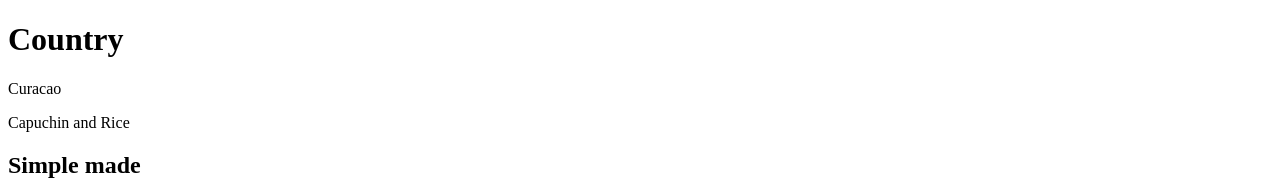
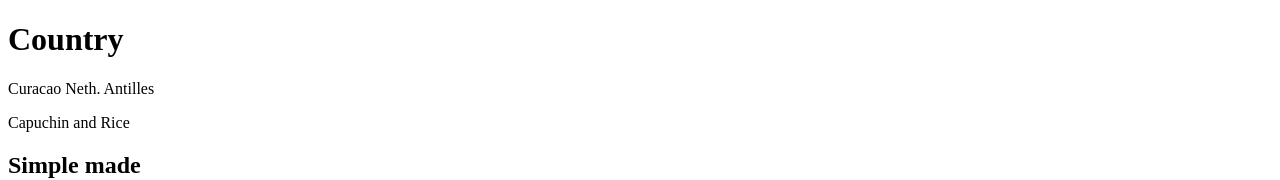
Before and after one commit to Born2505/WebDev, a plain HTML site: page homework.html in a window 1280 px wide. Shown: the top 180 px of the page. Drawn offline with Linux system fonts and the light colour scheme.

Commit message:
Domain added

```diff
--- a/homework.html
+++ b/homework.html
@@ -6,7 +6,7 @@
     <title>Homework</title>
 </head>
 <h1>Country</h1>
-<p>Curacao</p>
+<p>Curacao Neth. Antilles</p>
 </h1>Capuchin and Rice</h1>
 <h2>Simple made</h2>
 <p>Capuchins are healthy food.
```
